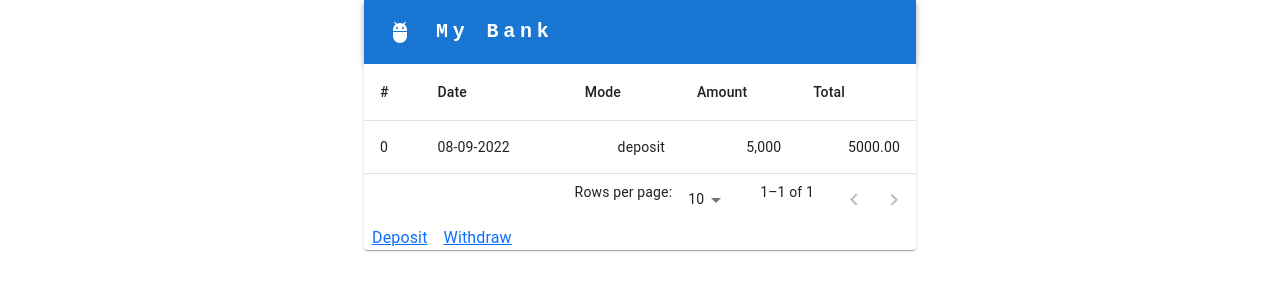
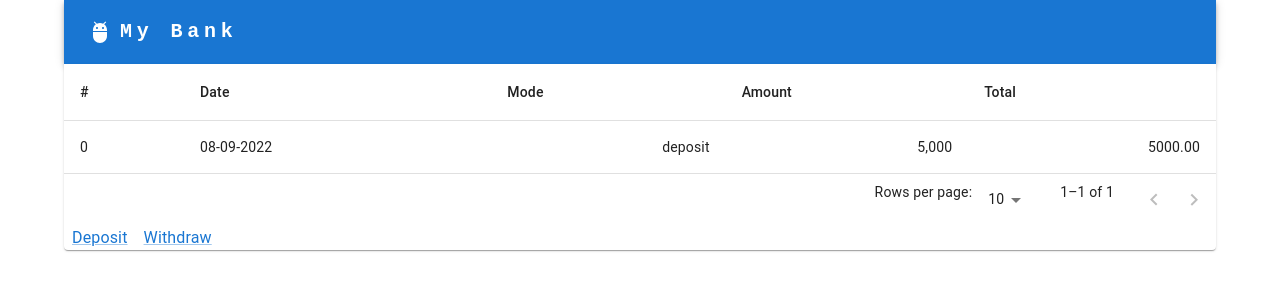
Before and after one commit to shubham-webileapps/react-ts-wckokx, a React (Create React App) app: page /Statement in a window 1280 px wide. Shown: the top 300 px of the page. Built offline with nearby package versions, Linux system fonts and the light colour scheme.

Commit message:
4 files modified

```diff
--- a/App.tsx
+++ b/App.tsx
@@ -34,7 +34,7 @@ export default function App() {
   return (
     <React.Fragment>
       <CssBaseline />
-      <Container maxWidth="sm">
+      <Container>
         <Box>
           <Router>
             <Navbar />
--- a/components/MoneyHandler.tsx
+++ b/components/MoneyHandler.tsx
@@ -1,7 +1,11 @@
 import React from 'react';
 import { useSelector } from 'react-redux';
-import { Link } from 'react-router-dom';
+import { Link as RouterLink } from 'react-router-dom';
+import Link from '@mui/material/Link';
 
+// import Container from '@mui/material/Container';
+// import Box from '@mui/material/Box';
+// import CssBaseline from '@mui/material/CssBaseline';
 const MoneyHandler = () => {
   const amount = useSelector((state) => state.amount);
 
@@ -12,13 +16,13 @@ const MoneyHandler = () => {
         <h5 className="card-title">
           your balance is: {amount[amount.length - 1].total}
         </h5>
-        <Link className="mx-2" to="/Deposit">
+        <Link component={RouterLink} className="mx-2" to="/Deposit">
           Deposit
         </Link>
-        <Link className="mx-2" to="/Withdraw">
+        <Link component={RouterLink} className="mx-2" to="/Withdraw">
           Withdraw
         </Link>
-        <Link className="mx-2" to="/Statement">
+        <Link component={RouterLink} className="mx-2" to="/Statement">
           Statement
         </Link>
       </div>
--- a/components/Navbar.tsx
+++ b/components/Navbar.tsx
@@ -1,17 +1,23 @@
 import * as React from 'react';
 import AppBar from '@mui/material/AppBar';
-import { Link } from 'react-router-dom';
+// import { Link } from 'react-router-dom';
 import Toolbar from '@mui/material/Toolbar';
 import Typography from '@mui/material/Typography';
 import Container from '@mui/material/Container';
 import AdbIcon from '@mui/icons-material/Adb';
+import { Link as RouterLink } from 'react-router-dom';
+import Link from '@mui/material/Link';
 
 const Navbar = () => {
   return (
     <AppBar position="static">
       <Container maxWidth="xl">
         <Toolbar disableGutters>
-          <Link className="navbar-brand d-flex justify-content-start" to="/">
+          <Link
+            className="navbar-brand d-flex justify-content-start"
+            component={RouterLink}
+            to="/"
+          >
             <AdbIcon
               sx={{
                 display: { xs: 'none', color: 'white', md: 'flex' },
@@ -37,7 +43,11 @@ const Navbar = () => {
             My Bank
           </Typography>
 
-          <Link className="navbar-brand d-flex justify-content-start" to="/">
+          <Link
+            className="navbar-brand d-flex justify-content-start"
+            component={RouterLink}
+            to="/"
+          >
             <AdbIcon
               sx={{
                 display: { xs: 'flex', md: 'none', color: 'white' },
--- a/components/Statement.tsx
+++ b/components/Statement.tsx
@@ -1,5 +1,5 @@
 import * as React from 'react';
-import { Link } from 'react-router-dom';
+// import { Link } from 'react-router-dom';
 import Paper from '@mui/material/Paper';
 import Table from '@mui/material/Table';
 import TableBody from '@mui/material/TableBody';
@@ -9,6 +9,8 @@ import TableHead from '@mui/material/TableHead';
 import TablePagination from '@mui/material/TablePagination';
 import TableRow from '@mui/material/TableRow';
 import { useSelector } from 'react-redux';
+import { Link as RouterLink } from 'react-router-dom';
+import Link from '@mui/material/Link';
 
 interface Column {
   id: 'a' | 'date' | 'mode' | 'amount' | 'total';
@@ -128,10 +130,10 @@ export default function Statement() {
         onPageChange={handleChangePage}
         onRowsPerPageChange={handleChangeRowsPerPage}
       />
-      <Link className="mx-2" to="/Deposit">
+      <Link component={RouterLink} className="mx-2" to="/Deposit">
         Deposit
       </Link>
-      <Link className="mx-2" to="/Withdraw">
+      <Link component={RouterLink} className="mx-2" to="/Withdraw">
         Withdraw
       </Link>
     </Paper>
```
